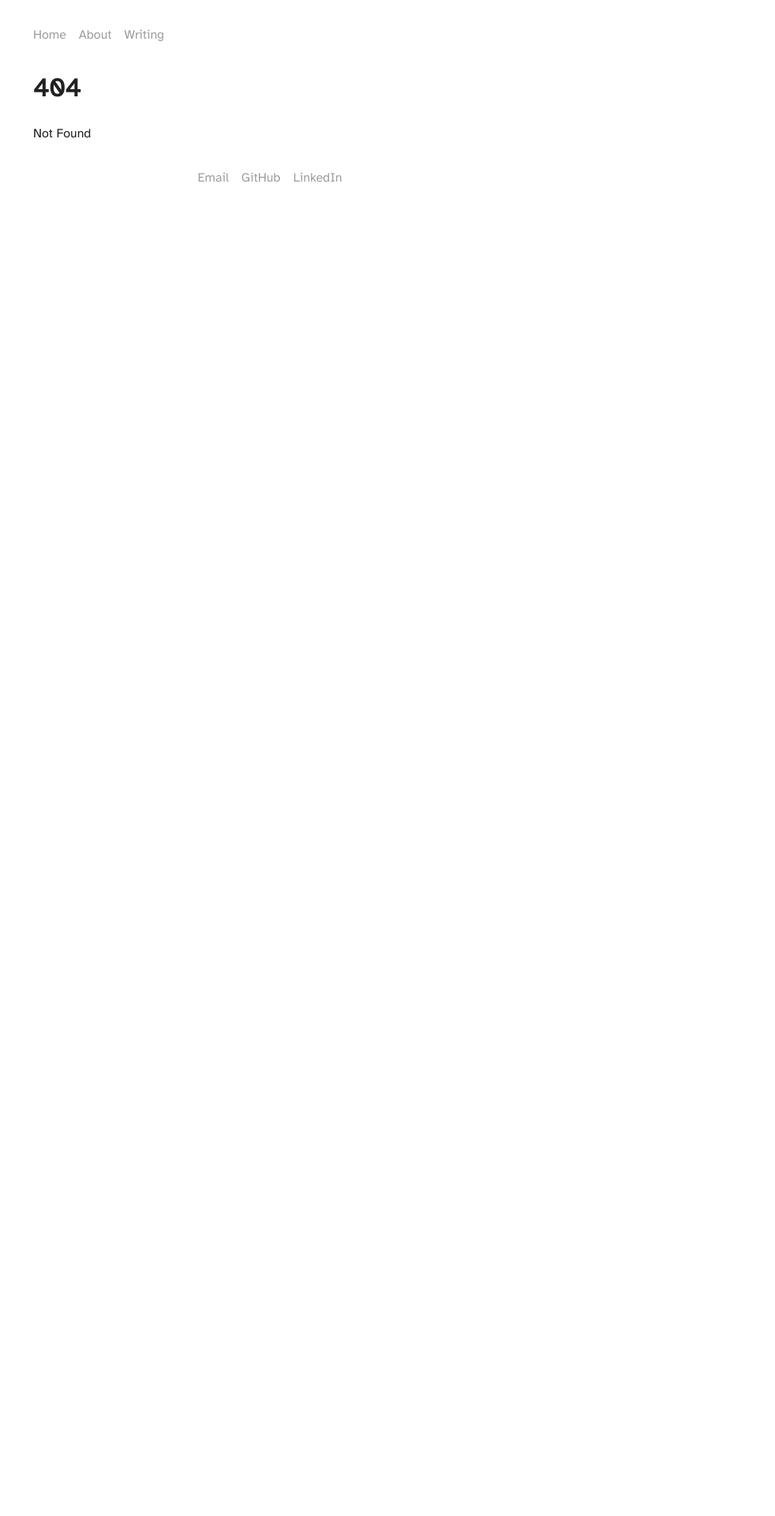
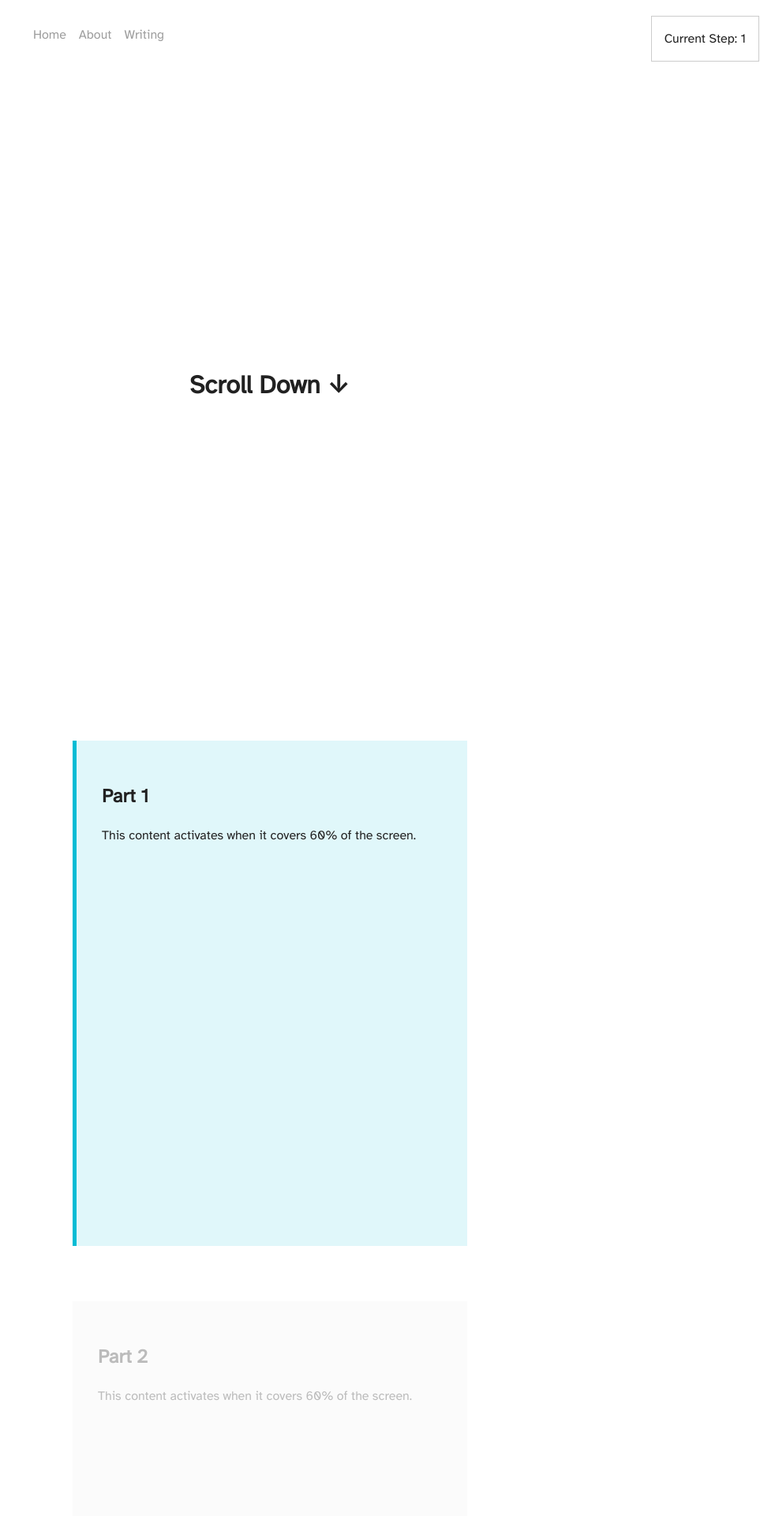
Before and after one commit to farhanreynaldo/blog-sv, a SvelteKit app: page /scrollytelling-demo in a window 1280 px wide. Before the commit this address had no page. Shown: the top 1920 px of the page at 79% size, without its empty margins (298-1280 px from the left). Before the commit the page ends 800 px from the top, so only its background shows below. Built offline with nearby package versions, Linux system fonts and the light colour scheme.

Commit message:
Initial scrollytelling

```diff
--- /dev/null
+++ b/src/routes/scrollytelling-demo/+page.svelte
@@ -0,0 +1,79 @@
+<script>
+	export function reveal(node, threshold = 0.5) {
+		const observer = new IntersectionObserver(
+			(entries) => {
+				entries.forEach((entry) => {
+					if (entry.isIntersecting) {
+						node.dispatchEvent(new CustomEvent('intersect'));
+					}
+				});
+			},
+			{ threshold }
+		);
+
+		observer.observe(node);
+
+		return {
+			destroy() {
+				observer.unobserve(node);
+			}
+		};
+	}
+
+	let activeStep = 0;
+</script>
+
+<div class="fixed-sidebar">
+	Current Step: {activeStep}
+</div>
+
+<div class="spacer"><h1>Scroll Down ↓</h1></div>
+
+{#each [1, 2, 3] as i}
+	<div
+		class="step"
+		class:active={activeStep === i}
+		use:reveal={0.6}
+		on:intersect={() => (activeStep = i)}
+	>
+		<h2>Part {i}</h2>
+		<p>This content activates when it covers 60% of the screen.</p>
+	</div>
+{/each}
+
+<div class="spacer"><h1>The End</h1></div>
+
+<style>
+	.spacer {
+		height: 100vh;
+		display: flex;
+		align-items: center;
+		justify-content: center;
+	}
+
+	.step {
+		height: 80vh;
+		margin: 50px;
+		padding: 2rem;
+		background: #f4f4f4;
+		transition: all 0.5s ease;
+		opacity: 0.3;
+		transform: translateY(20px);
+	}
+
+	.step.active {
+		opacity: 1;
+		transform: translateY(0);
+		background: #e0f7fa;
+		border-left: 5px solid #00bcd4;
+	}
+
+	.fixed-sidebar {
+		position: fixed;
+		top: 20px;
+		right: 20px;
+		padding: 1rem;
+		background: white;
+		border: 1px solid #ccc;
+	}
+</style>
```
